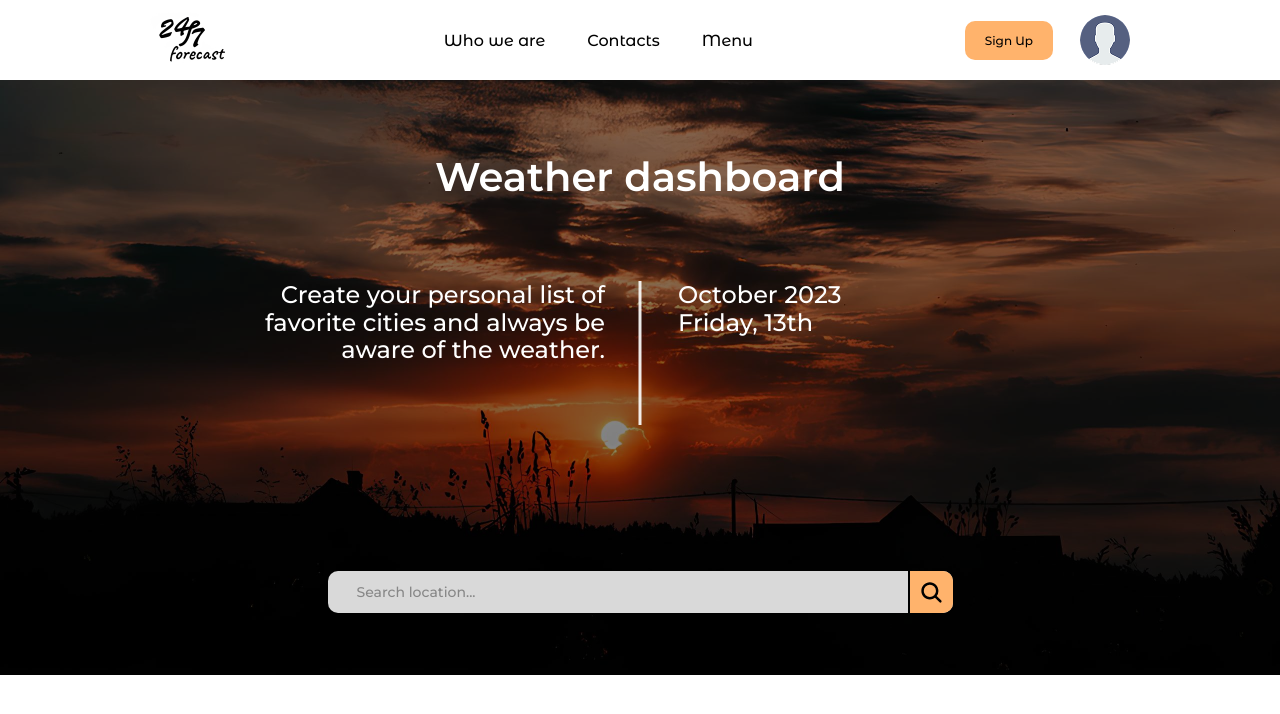
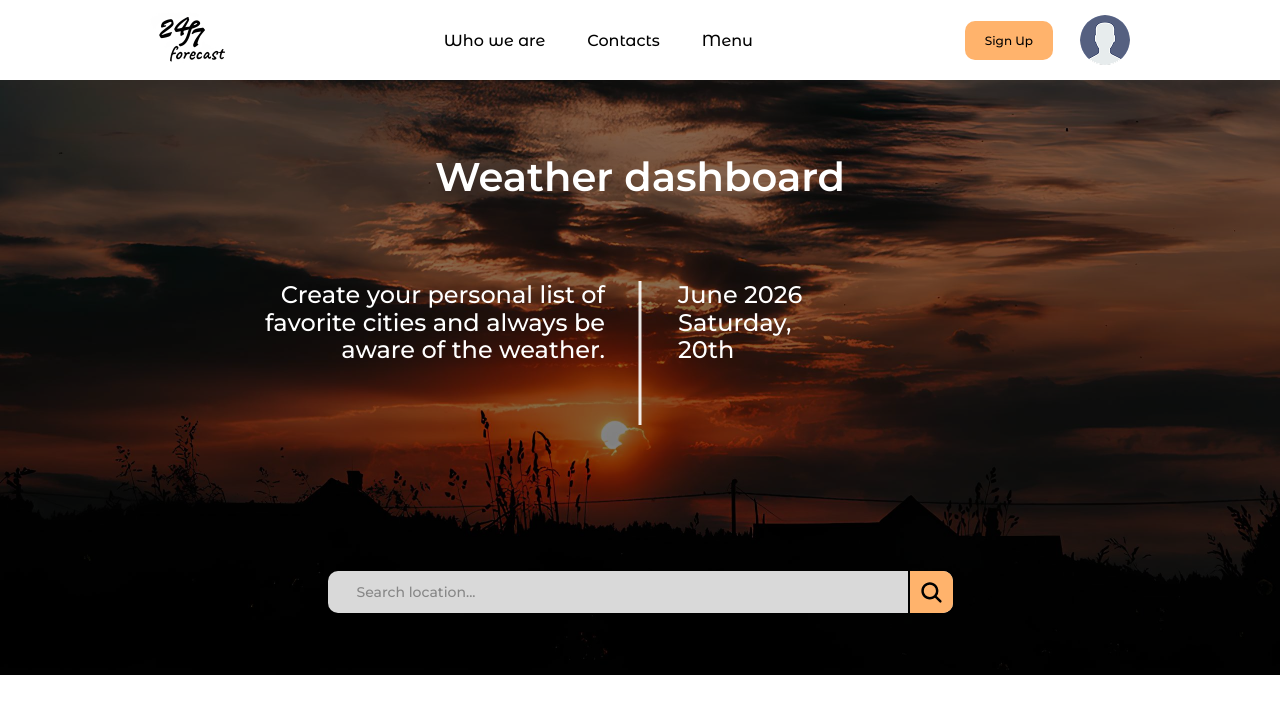
Before and after one commit to MashaKarri/weather-dashboard, a React (Create React App) app: page / in a window 1280 px wide. Shown: the top 714 px of the page. Built offline with nearby package versions, Linux system fonts and the light colour scheme.

Commit message:
today date

```diff
--- a/src/components/Hero/Hero.jsx
+++ b/src/components/Hero/Hero.jsx
@@ -12,6 +12,17 @@ import {
 } from './Hero.styled.js';
 
 export const Hero = () => {
+  const now = new Date();
+
+  const monthYear = now.toLocaleDateString('en-US', {
+    month: 'long',
+    year: 'numeric',
+  });
+
+  const weekdayDay = `${now.toLocaleDateString('en-US', {
+    weekday: 'long',
+  })}, ${now.getDate()}${getDaySuffix(now.getDate())}`;
+
   return (
     <HeroSection>
       <Overlay />
@@ -28,9 +39,9 @@ export const Hero = () => {
           <Divider />
 
           <RightText>
-            October 2023
+            {monthYear}
             <br />
-            Friday, 13th
+            {weekdayDay}
           </RightText>
         </InfoBlock>
 
@@ -39,3 +50,18 @@ export const Hero = () => {
     </HeroSection>
   );
 };
+
+function getDaySuffix(day) {
+  if (day > 3 && day < 21) return 'th';
+
+  switch (day % 10) {
+    case 1:
+      return 'st';
+    case 2:
+      return 'nd';
+    case 3:
+      return 'rd';
+    default:
+      return 'th';
+  }
+}
```
